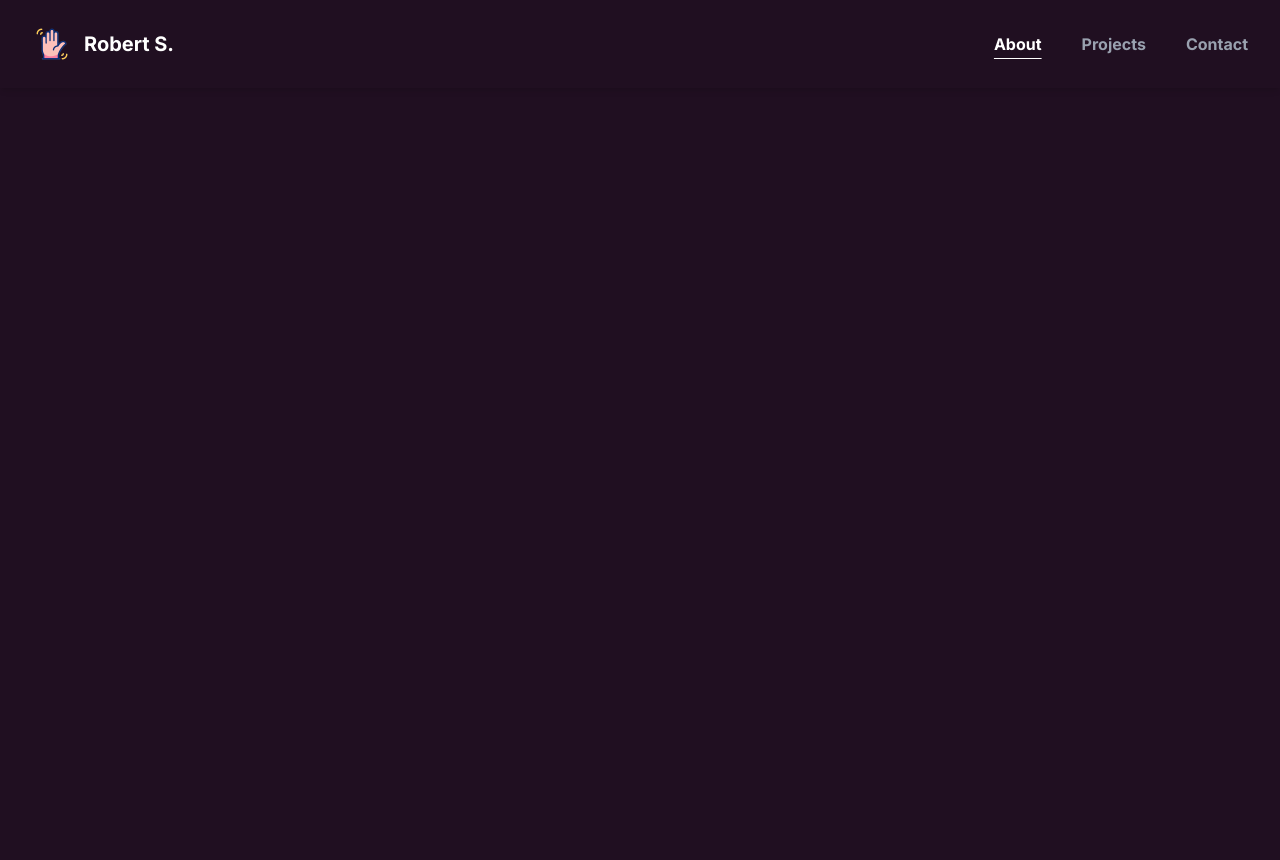
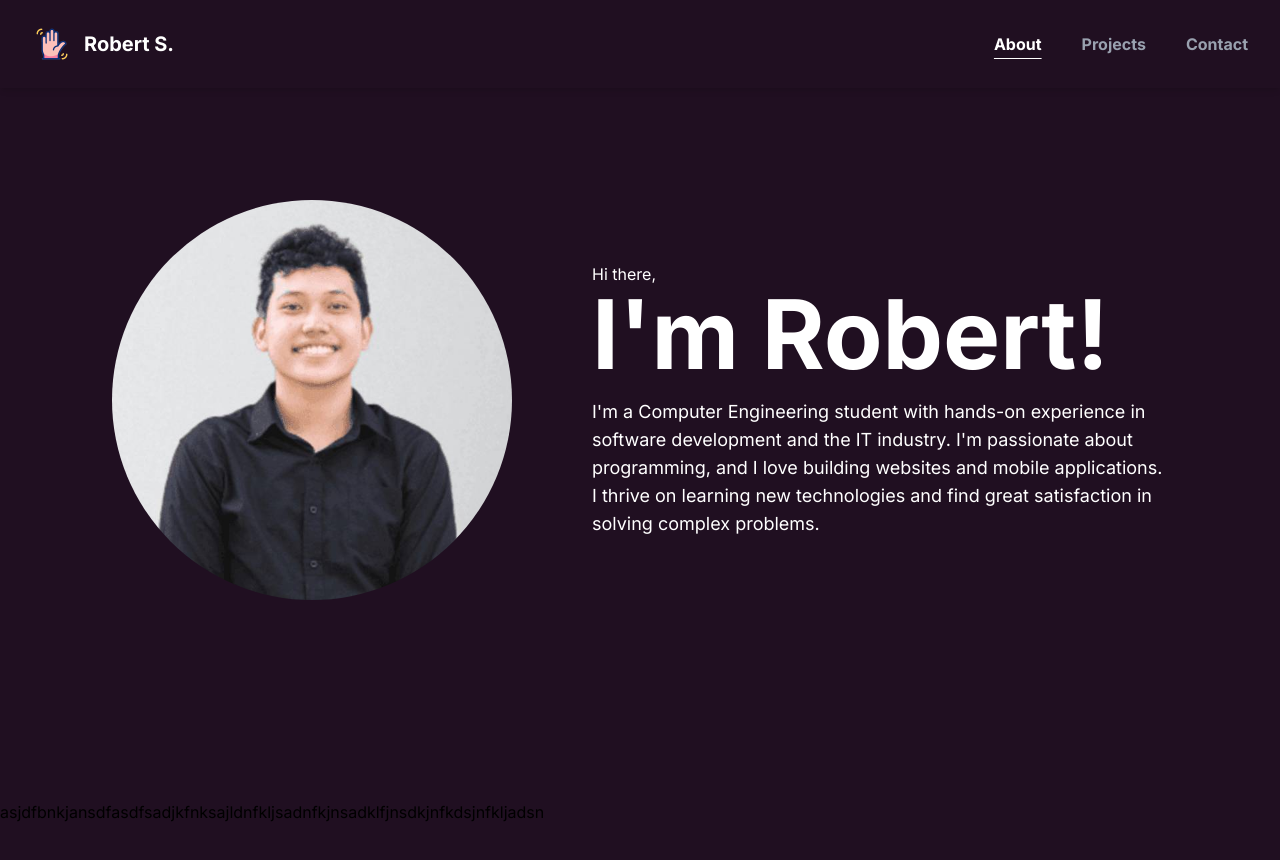
Before and after one commit to Boberrrttt/robert-portfolio, a Next.js app: page / in a window 1280 px wide. Shown: the top 860 px of the page. Before the commit the page ends 800 px from the top, so only its background shows below. Built offline with nearby package versions, Linux system fonts and the light colour scheme.

Commit message:
feat: added about section

```diff
--- a/src/app/page.tsx
+++ b/src/app/page.tsx
@@ -1,6 +1,14 @@
+'use client'
+
+import RevealOnScroll from "@/components/RevealOnScroll";
+import AboutSection from "@/sections/about.section";
+import ProjectsSection from "@/sections/projects.section";
 
 export default function Home() {
   return (
-    <div></div>
-  );
+    <div>
+      <AboutSection/>
+      <ProjectsSection/>
+    </div>
+  )
 }
--- a/src/components/Navbar.tsx
+++ b/src/components/Navbar.tsx
@@ -4,13 +4,13 @@ import { useEffect, useState } from 'react'
 
 const Navbar = () => {
   const [activeSection, setActiveSection] = useState('about')
+  const navItems = ['about', 'projects', 'contact']
 
   useEffect(() => {
     const handleScroll = () => {
-      const sections = ['about', 'projects', 'contact']
       const scrollPos = window.scrollY + 100
 
-      for (const section of sections) {
+      for (const section of navItems) {
         const el = document.getElementById(section)
         if (el && el.offsetTop <= scrollPos) {
           setActiveSection(section)
@@ -30,7 +30,7 @@ const Navbar = () => {
       </div>
 
       <ul className="flex gap-10 font-bold">
-        {['about', 'projects', 'contact'].map((section) => (
+        {navItems.map((section) => (
           <li key={section}>
             <a
               href={`#${section}`}
--- /dev/null
+++ b/src/components/RevealOnScroll.tsx
@@ -0,0 +1,34 @@
+// components/RevealOnScroll.tsx
+'use client'
+
+import { useRef } from "react";
+import { motion, useInView } from "framer-motion";
+
+interface Props {
+  children: React.ReactNode;
+  direction?: 'left' | 'right' | 'up' | 'down';
+}
+
+const directionVariants = {
+  up: { y: 50, opacity: 0 },
+  down: { y: -50, opacity: 0 },
+  left: { x: 50, opacity: 0 },
+  right: { x: -50, opacity: 0 },
+  center: { opacity: 0 },
+};
+
+export default function RevealOnScroll({ children, direction = 'up' }: Props) {
+  const ref = useRef(null);
+  const isInView = useInView(ref, { once: false, margin: "-100px" });
+
+  return (
+    <motion.div
+      ref={ref}
+      initial={directionVariants[direction]}
+      animate={isInView ? { x: 0, y: 0, opacity: 1 } : {}}
+      transition={{ duration: 0.6, ease: "easeOut" }}
+    >
+      {children}
+    </motion.div>
+  );
+}
--- /dev/null
+++ b/src/sections/about.section.tsx
@@ -0,0 +1,22 @@
+import RevealOnScroll from "@/components/RevealOnScroll"
+
+const AboutSection = () => {
+    return (
+        <RevealOnScroll direction="right">
+            <section className="flex text-white justify-center flex-row items-center h-screen gap-20" id="about">
+                <img src="/assets/1x1.jpg" alt="robert-img" className="rounded-full w-[25rem] " />
+                <div>
+                    <h1>Hi there,</h1>
+                    <p className="font-bold text-8xl">I'm Robert!</p>
+                    <p className="mt-4 max-w-xl text-lg">
+                        I'm a Computer Engineering student with hands-on experience in software development and the IT industry.
+                        I'm passionate about programming, and I love building websites and mobile applications.
+                        I thrive on learning new technologies and find great satisfaction in solving complex problems.
+                    </p>
+                </div>
+            </section>
+        </RevealOnScroll>
+    )
+}
+
+export default AboutSection
--- /dev/null
+++ b/src/sections/projects.section.tsx
@@ -0,0 +1,13 @@
+import RevealOnScroll from "@/components/RevealOnScroll"
+
+const ProjectsSection = () => {
+    return (
+        <RevealOnScroll direction="up">
+            <section className="h-screen" id="projects">
+                asjdfbnkjansdfasdfsadjkfnksajldnfkljsadnfkjnsadklfjnsdkjnfkdsjnfkljadsn
+            </section>
+        </RevealOnScroll>
+    )
+}
+
+export default ProjectsSection
```
Also changed, not shown: package.json (+7 -1 lines), public/assets/1x1.jpg (added), 1 other file (tests, documents, lock files or other folders).
